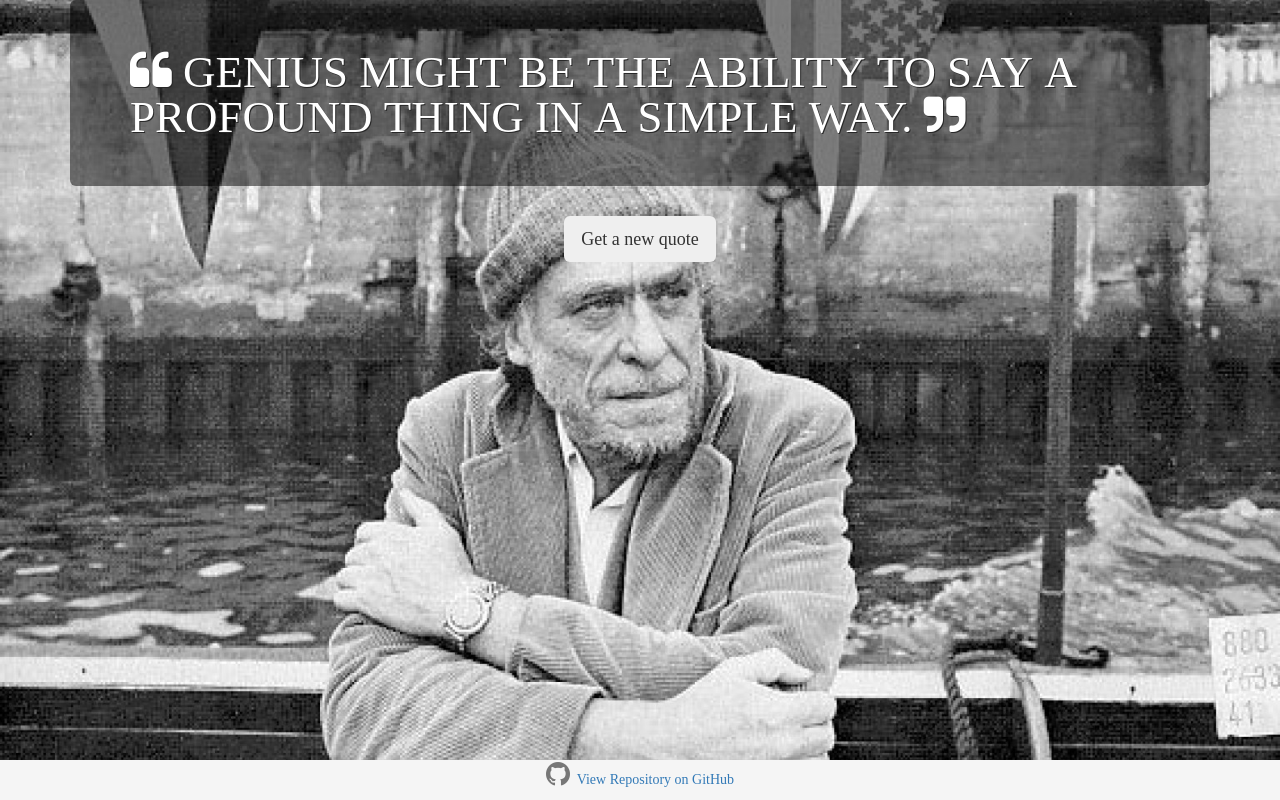
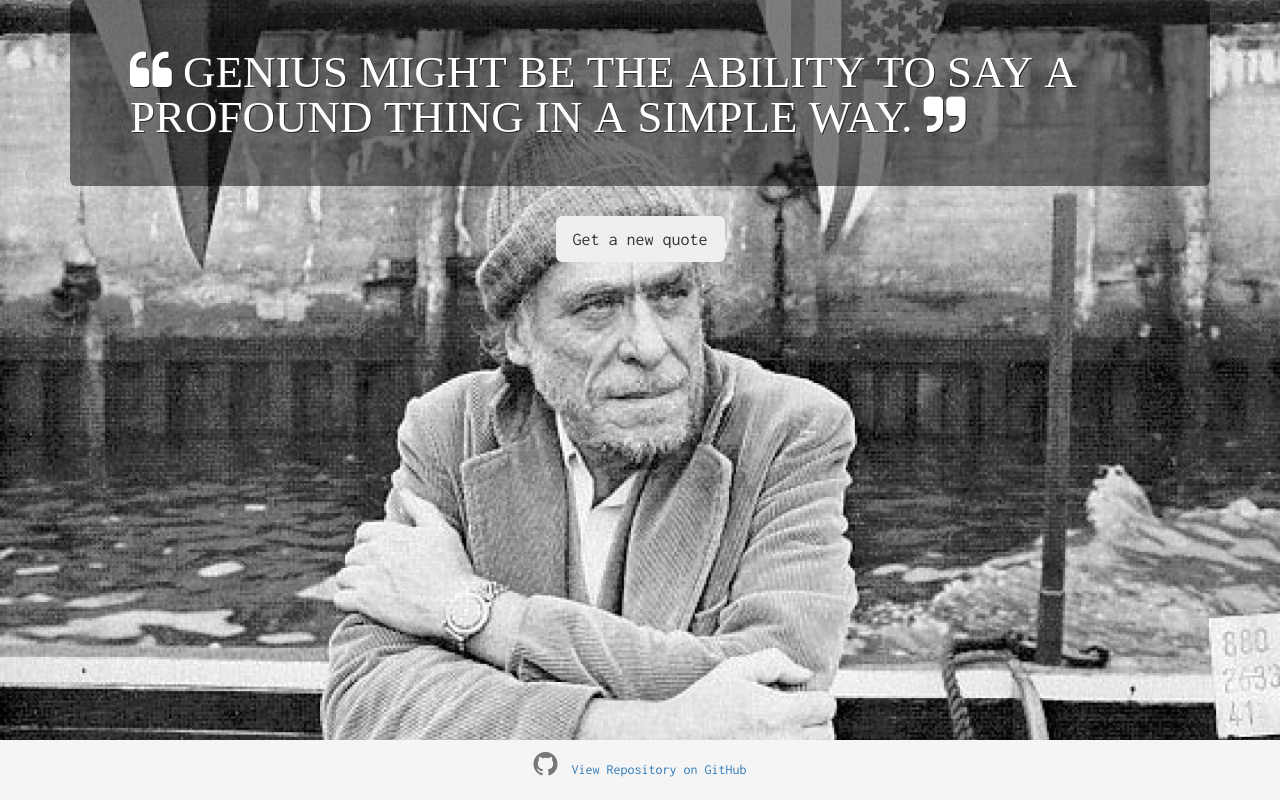
Before and after one commit to guillermohernandez/Bukowski-Quote-Generator, a plain HTML site: page index.html in a window 1280 px wide. Drawn offline with nearby package versions, Linux system fonts and the light colour scheme.

Commit message:
Update style.css

```diff
--- a/css/style.css
+++ b/css/style.css
@@ -1,24 +1,27 @@
+@import 'https://fonts.googleapis.com/css?family=Inconsolata';
+
 html {
     position: relative;
     min-height: 100%;
 }
 
 body {
-    background: url("/img/bukowski.jpg") no-repeat center center fixed;
+    font-family: 'Inconsolata', monospace;
+    background: url("../img/bukowski.jpg") no-repeat center center fixed;
     -webkit-background-size: cover;
     -moz-background-size: cover;
     -o-background-size: cover;
     background-size: cover;
-    font-family: 'Inconsolata';
-    margin-bottom: 40px;
+    margin-bottom: 60px;
 }
 
 .footer {
-    position: absolute;
-    bottom: 0;
-    width: 100%;
-    height: 40px;
-    background-color: #f5f5f5;
+  position: absolute;
+  bottom: 0;
+  width: 100%;
+  height: 60px;
+  background-color: #f5f5f5;
+  padding-top: 10px;
 }
 
 .jumbotron {
```
